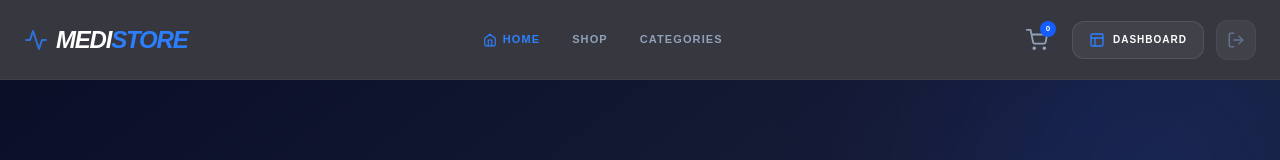
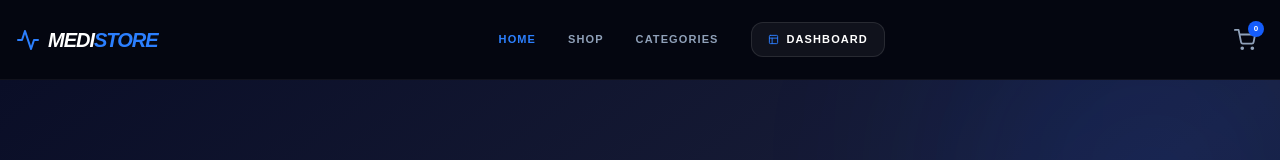
Before and after one commit to alhaz-431/storefrontend, a Next.js app: page / in a window 1280 px wide. Shown: the top 160 px of the page. Built offline with nearby package versions, Linux system fonts and the light colour scheme.

Commit message:
navbar page create

```diff
--- a/src/components/Navbar.tsx
+++ b/src/components/Navbar.tsx
@@ -1,102 +1,94 @@
 "use client";
 import Link from "next/link";
 import { useState } from "react";
-import { usePathname } from "next/navigation"; // এক্টিভ লিংক দেখানোর জন্য
-import { FiShoppingCart, FiUser, FiActivity, FiLayout, FiLogOut, FiHome } from "react-icons/fi";
+import { usePathname } from "next/navigation";
+import {
+  FiShoppingCart, FiActivity, FiMenu, FiX, FiLayout, FiHome, FiShoppingBag, FiGrid
+} from "react-icons/fi";
 
 export default function Navbar() {
   const pathname = usePathname();
+  const [isOpen, setIsOpen] = useState(false); // মোবাইল মেনু ওপেন/ক্লোজ স্টেট
+  const [isLoggedIn] = useState(true);
+  const [userRole] = useState("seller");
 
-  // পরে এই স্টেটগুলো সরিয়ে useAuth() থেকে ডাটা নিবেন
-  const [isLoggedIn, setIsLoggedIn] = useState(true);
-  const [userRole, setUserRole] = useState("seller");
+  // ড্যাশবোর্ড ইউআরএল
+  const dashboardPath = userRole === "admin" ? "/admin/dashboard" :
+                       userRole === "seller" ? "/seller/dashboard" : "/profile";
 
   return (
-    <nav className="w-full h-20 bg-[#040610]/80 backdrop-blur-md border-b border-white/5 sticky top-0 z-50">
-      <div className="max-w-7xl mx-auto h-full px-6 flex items-center justify-between">
+    <nav className="w-full h-20 bg-[#040610] border-b border-white/5 sticky top-0 z-50">
+      <div className="max-w-7xl mx-auto h-full px-4 flex items-center justify-between">
 
-        {/* Logo */}
-        <Link href="/" className="flex items-center gap-2 group">
-          <FiActivity className="text-blue-500 text-2xl animate-pulse" />
-          <span className="text-2xl font-black italic uppercase tracking-tighter text-white">
+        {/* লোগো - সবসময় দেখা যাবে */}
+        <Link href="/" className="flex items-center gap-2 shrink-0">
+          <FiActivity className="text-blue-500 text-2xl" />
+          <span className="text-xl font-black italic uppercase tracking-tighter text-white">
             Medi<span className="text-blue-500">Store</span>
           </span>
         </Link>
 
-        {/* Desktop Menu */}
+        {/* ডেক্সটপ মেনু - বড় স্ক্রিনে দেখাবে, মোবাইলে হাইড থাকবে */}
         <div className="hidden md:flex items-center gap-8 text-[11px] font-black uppercase tracking-widest text-slate-400">
-          {/* Home Link যোগ করা হয়েছে */}
-          <Link
-            href="/"
-            className={`flex items-center gap-1.5 transition-colors ${pathname === "/" ? "text-blue-500" : "hover:text-blue-500"}`}
-          >
-            <FiHome size={14} /> Home
-          </Link>
-
-          <Link
-            href="/shop"
-            className={`transition-colors ${pathname === "/shop" ? "text-blue-500" : "hover:text-blue-500"}`}
-          >
-            Shop
-          </Link>
-
-          <Link
-            href="/categories"
-            className={`transition-colors ${pathname === "/categories" ? "text-blue-500" : "hover:text-blue-500"}`}
-          >
-            Categories
-          </Link>
-
-          {/* যদি কাস্টমার হয় তবেই My Orders দেখাবে */}
-          {isLoggedIn && userRole === "customer" && (
-             <Link
-               href="/orders"
-               className={`transition-colors ${pathname === "/orders" ? "text-blue-500" : "hover:text-blue-500"}`}
-             >
-               My Orders
-             </Link>
+          <Link href="/" className={`hover:text-blue-500 ${pathname === "/" ? "text-blue-500" : ""}`}>Home</Link>
+          <Link href="/shop" className={`hover:text-blue-500 ${pathname === "/shop" ? "text-blue-500" : ""}`}>Shop</Link>
+          <Link href="/categories" className={`hover:text-blue-500 ${pathname === "/categories" ? "text-blue-500" : ""}`}>Categories</Link>
+          {isLoggedIn && (
+            <Link href={dashboardPath} className="flex items-center gap-2 bg-white/5 border border-white/10 px-4 py-2 rounded-xl text-white">
+              <FiLayout className="text-blue-500" /> Dashboard
+            </Link>
           )}
         </div>
 
-        {/* Actions Area */}
-        <div className="flex items-center gap-4">
-          {/* Cart Icon */}
-          <Link href="/cart" className="relative p-2 text-slate-400 hover:text-white transition-all">
+        {/* মোবাইল অ্যাকশন বাটন - কার্ট এবং ৩-দাগের মেনু আইকন */}
+        <div className="flex items-center gap-3">
+          {/* কার্ট আইকন - মোবাইলেও দেখা যাবে */}
+          <Link href="/cart" className="relative p-2 text-slate-400">
             <FiShoppingCart size={22} />
-            <span className="absolute top-0 right-0 bg-blue-600 text-[8px] text-white w-4 h-4 rounded-full flex items-center justify-center font-bold">0</span>
+            <span className="absolute top-0 right-0 bg-blue-600 text-[8px] text-white w-4 h-4 rounded-full flex items-center justify-center font-bold">
+              0
+            </span>
           </Link>
 
-          {/* লগইন এরিয়া */}
-          {!isLoggedIn ? (
-            <Link href="/login" className="flex items-center gap-2 bg-blue-600 hover:bg-white hover:text-blue-900 text-white px-5 py-2.5 rounded-xl text-[10px] font-black uppercase tracking-widest transition-all shadow-lg shadow-blue-600/20">
-              <FiUser size={16} /> Login
+          {/* ৩-দাগের মেনু বাটন - শুধুমাত্র মোবাইলে দেখাবে */}
+          <button
+            onClick={() => setIsOpen(!isOpen)}
+            className="md:hidden p-2 text-white bg-white/5 rounded-lg border border-white/10"
+          >
+            {isOpen ? <FiX size={26} /> : <FiMenu size={26} />}
+          </button>
+        </div>
+      </div>
+
+      {/* মোবাইল ড্রয়ার - ৩-দাগে ক্লিক করলে আসবে */}
+      {isOpen && (
+        <div className="md:hidden absolute top-20 left-0 w-full bg-[#040610] border-b border-blue-500/20 p-6 flex flex-col gap-5 z-40 shadow-2xl animate-in fade-in slide-in-from-top-4 duration-300">
+          <p className="text-[10px] font-bold text-slate-500 uppercase tracking-widest">Menu</p>
+
+          <Link onClick={() => setIsOpen(false)} href="/" className="flex items-center gap-4 text-white text-lg font-bold">
+            <FiHome className="text-blue-500" /> Home
+          </Link>
+          <Link onClick={() => setIsOpen(false)} href="/shop" className="flex items-center gap-4 text-white text-lg font-bold">
+            <FiShoppingBag className="text-blue-500" /> Shop
+          </Link>
+          <Link onClick={() => setIsOpen(false)} href="/categories" className="flex items-center gap-4 text-white text-lg font-bold">
+            <FiGrid className="text-blue-500" /> Categories
+          </Link>
+
+          <div className="h-[1px] bg-white/5 my-2" />
+
+          {/* মোবাইল মেনুর ভেতর ড্যাশবোর্ড */}
+          {isLoggedIn && (
+            <Link
+              onClick={() => setIsOpen(false)}
+              href={dashboardPath}
+              className="w-full bg-blue-600 text-white py-4 rounded-2xl flex items-center justify-center gap-3 font-black uppercase text-xs tracking-widest"
+            >
+              <FiLayout /> Dashboard
             </Link>
-          ) : (
-            <div className="flex items-center gap-3">
-              {/* ডাইনামিক ড্যাশবোর্ড লিঙ্ক */}
-              <Link
-                href={
-                  userRole === "admin" ? "/admin/dashboard" :
-                  userRole === "seller" ? "/seller/dashboard" :
-                  "/profile"
-                }
-                className="flex items-center gap-2 bg-white/5 hover:bg-white/10 text-white border border-white/10 px-4 py-2.5 rounded-xl text-[10px] font-black uppercase tracking-widest transition-all"
-              >
-                <FiLayout size={16} className="text-blue-500" /> Dashboard
-              </Link>
-
-              {/* Logout Button */}
-              <button
-                onClick={() => setIsLoggedIn(false)}
-                className="p-2.5 text-slate-500 hover:text-red-500 bg-white/5 rounded-xl transition-all border border-white/5"
-              >
-                <FiLogOut size={18} />
-              </button>
-            </div>
           )}
         </div>
-
-      </div>
+      )}
     </nav>
   );
 }
```
